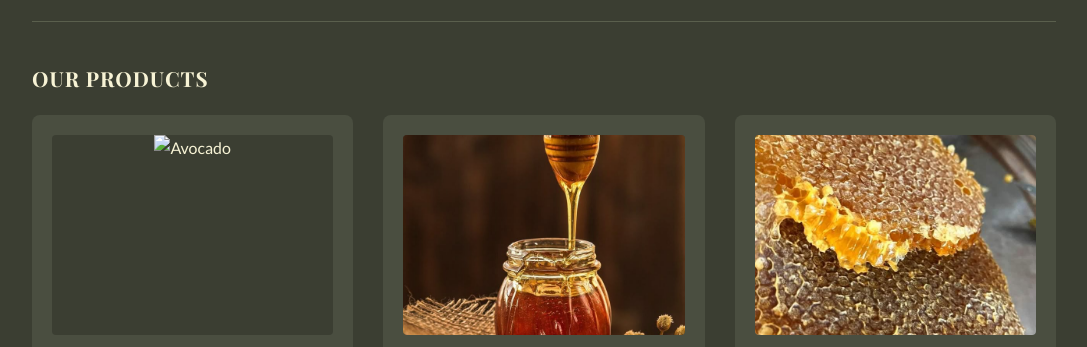
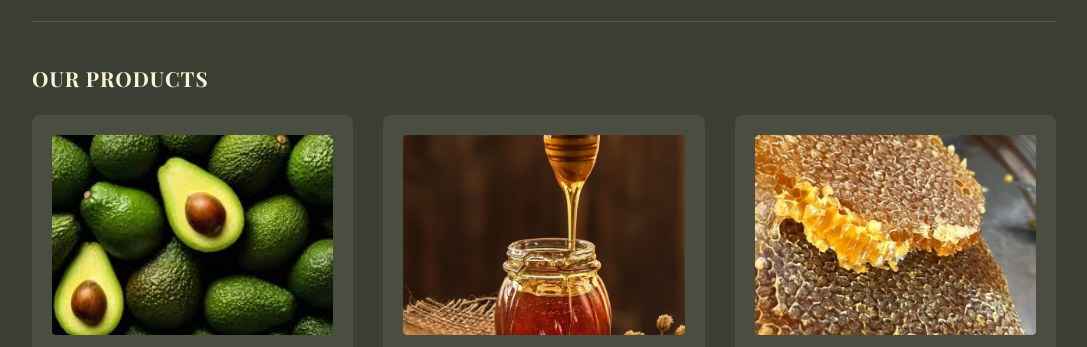
Before and after one commit to teddjames/Agricultural-Consultancy-Agency-, a plain HTML site: page index.html in a window 1280 px wide. Shown: the part 1060-1407 px from the top of the page, without its empty margins (96-1183 px from the left). Drawn offline with nearby package versions, Linux system fonts and the light colour scheme; the site is published under a folder, as on GitHub Pages, so addresses that start at the root find nothing.

Commit message:
updated avocado image

```diff
--- a/index.html
+++ b/index.html
@@ -73,7 +73,7 @@
         <h2 class="section-heading">Our Products</h2>
         <div class="product-grid">
             <div class="product-card">
-                <div class="img-container"><img src="/images/avocadoimage5.jpg" alt="Avocado"></div>
+                <div class="img-container"><img src="./images/avocadoimage5.jpg" alt="Avocado"></div>
                 <p>Avocados - Ksh.100 per kg (Upto 150kgs).</p>
                 <button onclick="whatsapp('Avocado')">Buy Now</button>
             </div>
```
